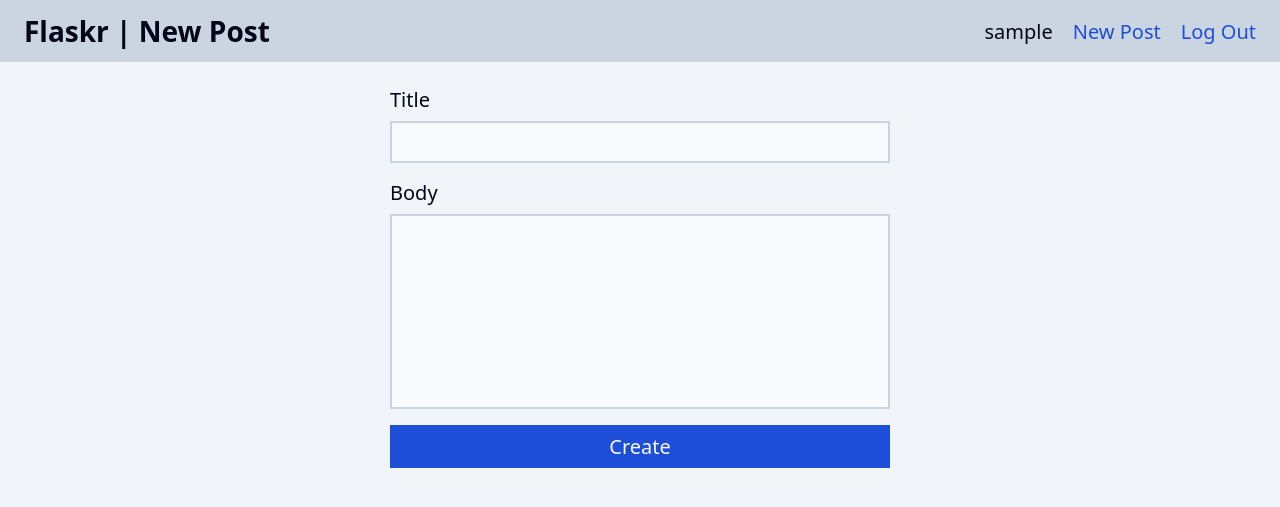
After one commit to vladhaidukkk/flaskr, a Flask app: page /create in a window 1280 px wide. The commit adds this page. Shown: the top 507 px of the page. Run offline with Flask 3, Linux system fonts and the light colour scheme; the visitor is signed in with stand-in values (Sample User, id 1); data comes from the database, SQL or seed files in the repository.

Commit message:
create route for new post

```diff
--- a/flaskr/blog.py
+++ b/flaskr/blog.py
@@ -1,5 +1,6 @@
-from flask import Blueprint, render_template
+from flask import Blueprint, g, redirect, render_template, request, url_for
 
+from flaskr.auth import login_required
 from flaskr.db import get_db
 
 bp = Blueprint("blog", __name__)
@@ -14,3 +15,29 @@ def index():
         " ORDER BY created_at DESC"
     ).fetchall()
     return render_template("blog/index.jinja", posts=posts)
+
+
+@bp.route("/create", methods=("GET", "POST"))
+@login_required
+def create():
+    error = None
+
+    if request.method == "POST":
+        title = request.form.get("title")
+        body = request.form.get("body")
+
+        if not title:
+            error = "Title is required."
+        elif not body:
+            error = "Body is required."
+
+        if not error:
+            db = get_db()
+            db.execute(
+                "INSERT INTO post (title, body, author_id) VALUES (?, ?, ?)",
+                (title, body, g.user["id"]),
+            )
+            db.commit()
+            return redirect(url_for("blog.index"))
+
+    return render_template("blog/create.jinja", error=error)
--- a/flaskr/static/style.css
+++ b/flaskr/static/style.css
@@ -4,6 +4,7 @@
     box-sizing: border-box;
     margin: 0;
     padding: 0;
+    font-family: inherit;
 }
 
 html {
@@ -76,7 +77,8 @@ form label {
     font-size: 2rem;
 }
 
-form input {
+form input,
+form textarea {
     margin-bottom: 1.6rem;
     padding: 0.8rem 1.6rem;
     border: 0.2rem solid #cbd5e1;
@@ -85,7 +87,13 @@ form input {
     outline: none;
 }
 
-form input:focus {
+form textarea {
+    resize: none;
+    min-height: 19.5rem;
+}
+
+form input:focus,
+form textarea:focus {
     border-color: #1d4ed8;
 }
 
--- /dev/null
+++ b/flaskr/templates/blog/create.jinja
@@ -0,0 +1,13 @@
+{% extends "layout.jinja" %}
+
+{% block title %}New Post{% endblock %}
+
+{% block content %}
+<form method="post">
+    <label for="title">Title</label>
+    <input id="title" name="title" required />
+    <label for="body">Body</label>
+    <textarea id="body" name="body" required></textarea>
+    <button type="submit">Create</button>
+</form>
+{% endblock %}
--- a/flaskr/templates/layout.jinja
+++ b/flaskr/templates/layout.jinja
@@ -15,6 +15,7 @@
             <ul>
                 {% if g.user %}
                 <li><span>{{ g.user['username'] }}</span></li>
+                <li><a href="{{ url_for('blog.create') }}">New Post</a></li>
                 <li><a href="{{ url_for('auth.logout') }}">Log Out</a></li>
                 {% else %}
                 <li><a href="{{ url_for('auth.login') }}">Log In</a></li>
```
